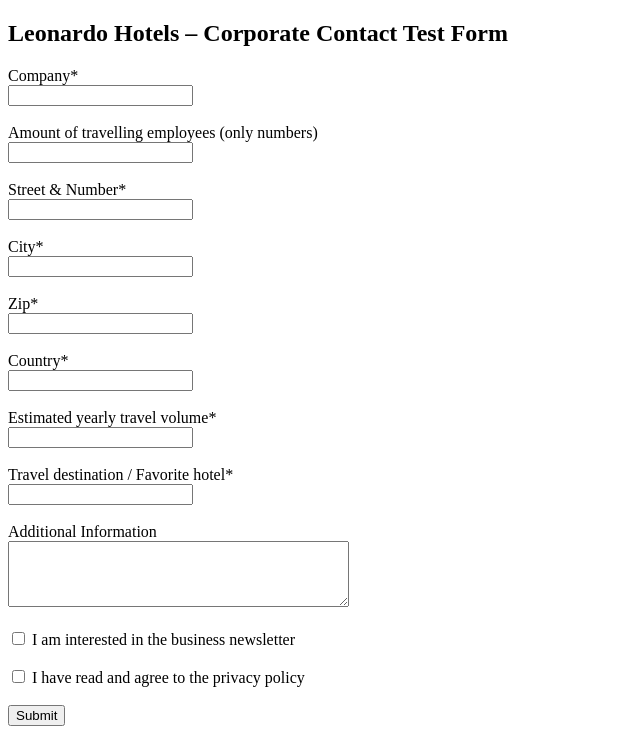
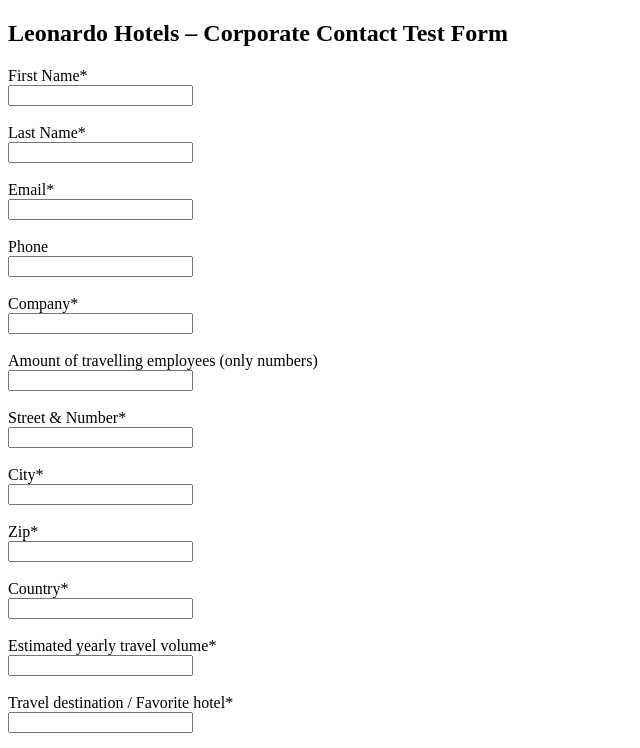
Before and after one commit to GianGomes84/webtolead-test, a plain HTML site: page index.html in a window 1280 px wide. Shown: the top 748 px of the page, without its empty margins (0-640 px from the left). Drawn offline with Linux system fonts and the light colour scheme.

Commit message:
Enhance contact form with lead identity fields
Added basic lead identity fields to the contact form.

```diff
--- a/index.html
+++ b/index.html
@@ -8,11 +8,26 @@
 <h2>Leonardo Hotels – Corporate Contact Test Form</h2>
 
 <form action="https://webto.salesforce.com/servlet/servlet.WebToLead?encoding=UTF-8" method="POST">
+  <!-- Replace with your actual Salesforce Org ID -->
   <input type="hidden" name="oid" value="00DXXXXXXXXXXXXXXX">
   <input type="hidden" name="retURL" value="https://www.leonardo-hotels.com/thank-you">
   <input type="hidden" name="lead_source" value="Corporate Contact Form">
   <input type="hidden" name="lead_via_website__c" value="1">
 
+  <!-- Basic Lead Identity Fields -->
+  <label>First Name*</label><br>
+  <input type="text" name="first_name" maxlength="40" required><br><br>
+
+  <label>Last Name*</label><br>
+  <input type="text" name="last_name" maxlength="80" required><br><br>
+
+  <label>Email*</label><br>
+  <input type="email" name="email" maxlength="100" required><br><br>
+
+  <label>Phone</label><br>
+  <input type="tel" name="phone" maxlength="40"><br><br>
+
+  <!-- Company and Business Info -->
   <label>Company*</label><br>
   <input type="text" name="company" maxlength="255" required><br><br>
 
```
